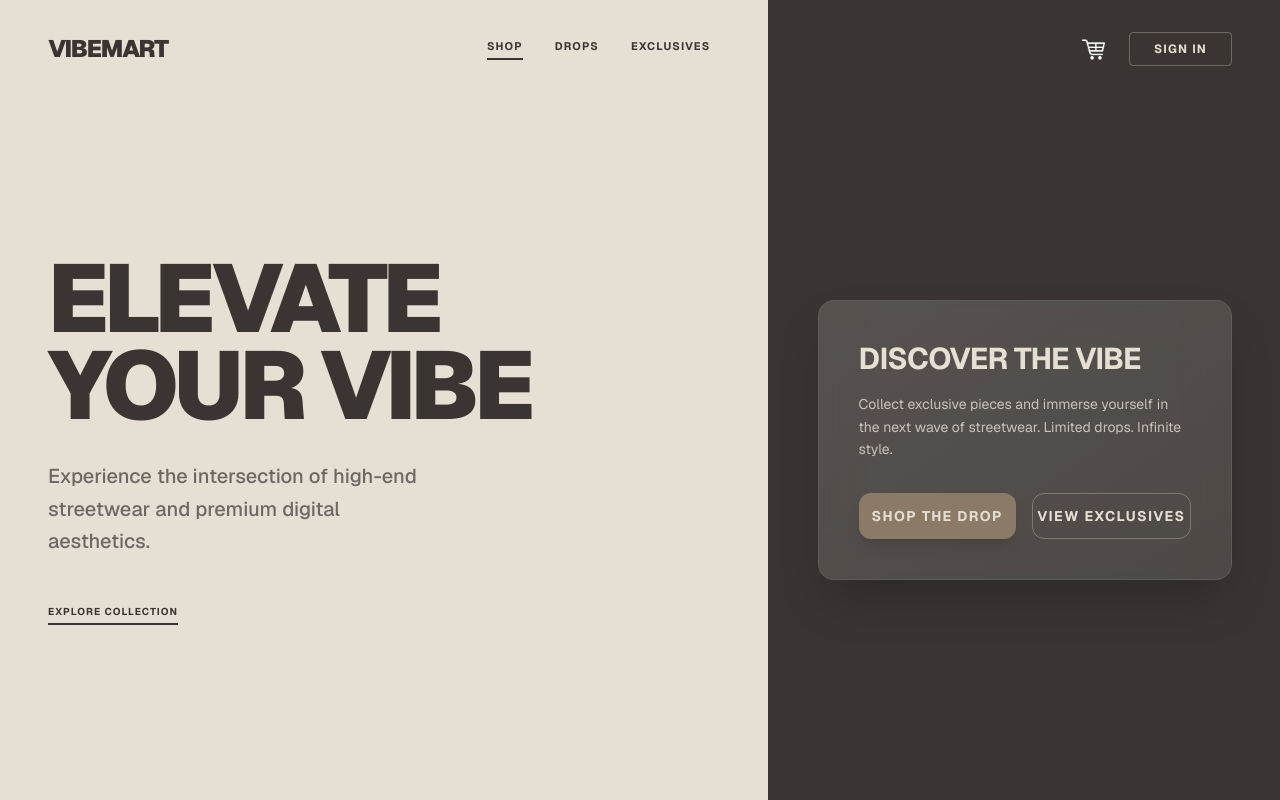
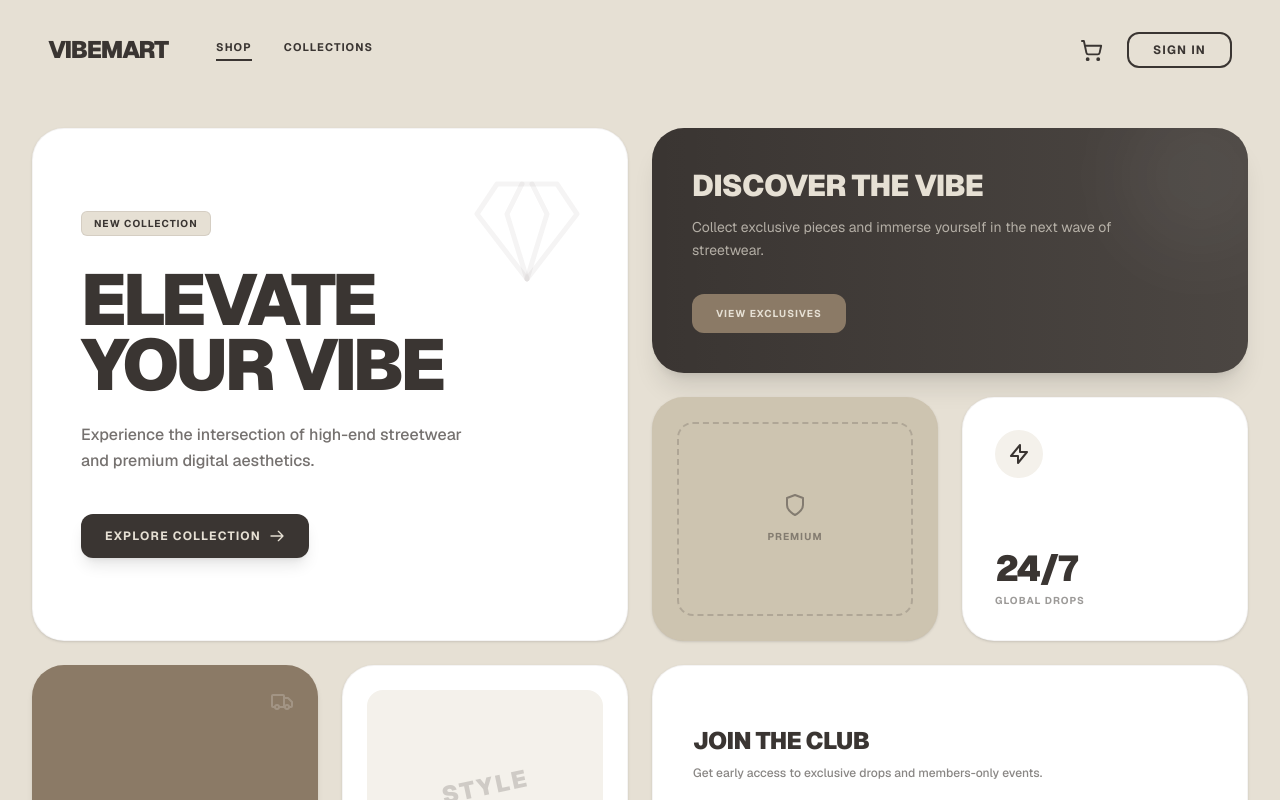
Before and after one commit to MostofaSeum/DjangoPractice, a Next.js app in the folder frontend/: page / in a window 1280 px wide. Shown: the top 800 px of the page. Built offline with nearby package versions, Linux system fonts and the light colour scheme.

Commit message:
feat: implement storefront landing page with bento box hero layout

```diff
--- a/frontend/app/page.tsx
+++ b/frontend/app/page.tsx
@@ -60,77 +60,126 @@ const DiamondIcon = () => (
 export default function Home() {
   return (
     <div className="min-h-screen bg-[#e6e0d4] text-[#3a3532] font-sans selection:bg-[#3a3532] selection:text-[#e6e0d4]">
-      {/* Hero Section with Split Background*/}
-      <section className="relative w-full h-screen min-h-[600px] flex items-center">
-        {/* Background Split */}
-        <div className="absolute inset-0 flex">
-          <div className="w-[60%] bg-[#e6e0d4]"></div>
-          <div className="w-[40%] bg-[#3a3532]"></div>
-        </div>
-
       {/* Navbar overlaying hero */}
-        <header className="absolute top-0 w-full z-50 py-8 px-8 md:px-12 flex justify-between items-center">
-          {/* Left/Middle */}
-          <div className="w-[60%] flex items-center justify-between pr-4 md:pr-12">
-            <div className="text-xl md:text-2xl font-black tracking-tighter text-[#3a3532] uppercase">
+      <header className="absolute top-0 w-full z-50 py-8 px-8 md:px-12 flex justify-center items-center">
+        <div className="max-w-[1400px] w-full flex justify-between items-center">
+          <div className="flex items-center gap-12">
+            <Link href="/" className="text-xl md:text-2xl font-black tracking-tighter text-[#3a3532] uppercase">
               VibeMart
-            </div>
+            </Link>
             <nav className="hidden md:flex gap-8 text-[11px] font-bold text-[#3a3532] uppercase tracking-widest">
-              <a href="#" className="hover:opacity-60 transition-opacity border-b-2 border-[#3a3532] pb-1">
+              <Link href="/products" className="hover:opacity-60 transition-opacity border-b-2 border-[#3a3532] pb-1">
                 Shop
-              </a>
-              <a href="#" className="hover:opacity-60 transition-opacity pb-1">
-                Drops
-              </a>
-              <a href="#" className="hover:opacity-60 transition-opacity pb-1">
-                Exclusives
-              </a>
+              </Link>
+              <Link href="/collections" className="hover:opacity-60 transition-opacity pb-1">
+                Collections
+              </Link>
             </nav>
           </div>
-          {/* Right (over dark) */}
-          <div className="w-[40%] flex justify-end items-center gap-6 pl-4 md:pl-12">
-            <button className="text-[#e6e0d4] hover:opacity-70 transition-opacity">
-              <CartIcon />
+          <div className="flex justify-end items-center gap-6">
+            <button className="text-[#3a3532] hover:opacity-70 transition-opacity">
+              <svg xmlns="http://www.w3.org/2000/svg" width="23" height="23" viewBox="0 0 24 24" fill="none" stroke="currentColor" strokeWidth="2" strokeLinecap="round" strokeLinejoin="round"><circle cx="8" cy="21" r="1"/><circle cx="19" cy="21" r="1"/><path d="M2.05 2.05h2l2.66 12.42a2 2 0 0 0 2 1.58h9.78a2 2 0 0 0 1.95-1.57l1.65-7.43H5.12"/></svg>
             </button>
-            <button className="border border-[#e6e0d4]/30 text-[#e6e0d4] px-6 py-2 text-xs font-bold uppercase tracking-widest hover:bg-[#e6e0d4] hover:text-[#3a3532] transition-colors rounded-sm">
+            <button className="border-2 border-[#3a3532] text-[#3a3532] px-6 py-2 text-xs font-bold uppercase tracking-widest hover:bg-[#3a3532] hover:text-[#e6e0d4] transition-colors rounded-xl">
               Sign In
             </button>
           </div>
+        </div>
       </header>
 
-        {/* Content overlay */}
-        <div className="relative z-10 w-full max-w-[1400px] mx-auto px-8 md:px-12 flex flex-col md:flex-row justify-between items-center h-full pt-20">
-          {/* Left side text (Image 1 style) */}
-          <div className="w-full md:w-[50%] mb-12 md:mb-0">
-            <h1 className="text-6xl sm:text-7xl lg:text-8xl font-black text-[#3a3532] leading-[0.9] tracking-tighter mb-8 uppercase">
+      {/* Bento Box Hero Section */}
+      <section className="relative w-full min-h-screen pt-32 pb-12 px-4 md:px-8 max-w-[1400px] mx-auto flex items-center justify-center">
+        <div className="grid grid-cols-1 md:grid-cols-4 md:grid-rows-3 gap-4 md:gap-6 w-full h-full min-h-[600px]">
+
+          {/* Main Large Bento Item (Text & Main CTA) */}
+          <div className="md:col-span-2 md:row-span-2 bg-white rounded-[2rem] p-8 md:p-12 flex flex-col justify-center relative overflow-hidden group shadow-sm border border-[#3a3532]/5">
+            <div className="absolute top-10 right-10 text-[#3a3532]/5 group-hover:scale-110 group-hover:rotate-12 transition-all duration-700">
+               <svg xmlns="http://www.w3.org/2000/svg" width="120" height="120" viewBox="0 0 24 24" fill="none" stroke="currentColor" strokeWidth="1" strokeLinecap="round" strokeLinejoin="round"><path d="M6 3h12l4 6-10 13L2 9Z"/><path d="M11 3 8 9l4 13"/><path d="M12 22 16 9l-3-6"/></svg>
+            </div>
+            <span className="bg-[#e6e0d4] text-[#3a3532] text-[10px] font-bold px-3 py-1 mb-8 inline-block uppercase tracking-widest rounded-md self-start border border-[#3a3532]/10">
+              New Collection
+            </span>
+            <h1 className="text-5xl sm:text-6xl lg:text-7xl font-black text-[#3a3532] leading-[0.9] tracking-tighter mb-6 uppercase z-10">
               Elevate <br /> Your Vibe
             </h1>
-            <p className="text-lg lg:text-xl text-[#3a3532]/70 max-w-sm mb-10 font-medium leading-relaxed">
+            <p className="text-base text-[#3a3532]/70 max-w-sm mb-10 font-medium leading-relaxed z-10">
               Experience the intersection of high-end streetwear and premium digital aesthetics.
             </p>
-            <div className="inline-block text-[10px] font-bold tracking-widest uppercase border-b-2 border-[#3a3532] pb-1 cursor-pointer hover:opacity-70 transition-opacity">
-              <Link href="/collections">Explore Collection</Link>
+            <div className="flex gap-4 z-10">
+              <Link href="/collections" className="bg-[#3a3532] text-[#e6e0d4] px-6 py-3.5 rounded-xl font-bold text-xs uppercase tracking-widest hover:bg-[#524b47] transition-colors shadow-lg flex items-center gap-2">
+                Explore Collection
+                <svg className="w-4 h-4" fill="none" stroke="currentColor" viewBox="0 0 24 24"><path strokeLinecap="round" strokeLinejoin="round" strokeWidth="2" d="M14 5l7 7m0 0l-7 7m7-7H3"/></svg>
+              </Link>
             </div>
           </div>
 
-          {/* Right side floating glass card*/}
-          <div className="w-full md:w-[35%] bg-white/10 backdrop-blur-xl border border-white/10 p-10 rounded-2xl shadow-2xl text-[#e6e0d4] relative overflow-hidden group">
-            <div className="absolute inset-0 bg-gradient-to-br from-white/10 to-transparent opacity-50 pointer-events-none"></div>
-            <h2 className="text-3xl font-bold mb-4 uppercase tracking-tight relative z-10">
+          {/* Top Right Bento Item (Discover the Vibe) */}
+          <div className="md:col-span-2 md:row-span-1 bg-[#3a3532] rounded-[2rem] p-8 md:p-10 text-[#e6e0d4] relative overflow-hidden flex flex-col justify-center group shadow-xl">
+             <div className="absolute inset-0 bg-gradient-to-r from-transparent to-[#e6e0d4]/10 pointer-events-none group-hover:opacity-70 transition-opacity"></div>
+             <div className="absolute -right-8 -top-8 w-40 h-40 bg-white/5 rounded-full blur-2xl group-hover:bg-white/10 transition-colors duration-700"></div>
+             <h2 className="text-3xl font-black mb-3 uppercase tracking-tight relative z-10">
               Discover the Vibe
              </h2>
-            <p className="text-sm text-[#e6e0d4]/80 mb-8 leading-relaxed relative z-10">
-              Collect exclusive pieces and immerse yourself in the next wave of streetwear. Limited drops. Infinite style.
+             <p className="text-sm text-[#e6e0d4]/70 mb-8 leading-relaxed relative z-10 max-w-md">
+              Collect exclusive pieces and immerse yourself in the next wave of streetwear.
              </p>
              <div className="flex gap-4 relative z-10">
-              <button className="flex-1 bg-[#8b7a66] text-[#e6e0d4] py-3 rounded-xl font-bold text-sm uppercase tracking-widest hover:bg-[#a39079] transition-colors shadow-lg">
-                Shop the Drop
-              </button>
-              <button className="flex-1 bg-transparent border border-[#e6e0d4]/30 text-[#e6e0d4] py-3 rounded-xl font-bold text-sm uppercase tracking-widest hover:bg-[#e6e0d4]/10 transition-colors">
+               <Link href="/products" className="bg-[#8b7a66] text-[#e6e0d4] px-6 py-3 rounded-xl font-bold text-[10px] uppercase tracking-widest hover:bg-[#a39079] transition-colors inline-flex justify-center items-center">
                  View Exclusives
+               </Link>
+             </div>
+          </div>
+
+          {/* Middle Right Item 1 (Graphic) */}
+          <div className="md:col-span-1 md:row-span-1 bg-[#d5ccb7] rounded-[2rem] p-6 relative overflow-hidden group shadow-sm flex items-center justify-center border border-[#3a3532]/5">
+            <div className="absolute inset-0 bg-[#3a3532]/5 group-hover:bg-transparent transition-colors duration-500"></div>
+            <div className="w-full h-full border-2 border-dashed border-[#3a3532]/20 rounded-2xl flex flex-col items-center justify-center text-[#3a3532]/50 group-hover:border-[#3a3532]/40 transition-colors">
+               <ShieldIcon />
+               <span className="text-[10px] font-bold uppercase tracking-widest mt-3">Premium</span>
+            </div>
+          </div>
+
+          {/* Middle Right Item 2 (Stats) */}
+          <div className="md:col-span-1 md:row-span-1 bg-white rounded-[2rem] p-6 md:p-8 relative flex flex-col justify-between shadow-sm border border-[#3a3532]/5 group">
+             <div className="w-12 h-12 rounded-full bg-[#f4f1eb] flex items-center justify-center text-[#3a3532] group-hover:scale-110 transition-transform">
+               <svg className="w-6 h-6" fill="none" stroke="currentColor" viewBox="0 0 24 24"><path strokeLinecap="round" strokeLinejoin="round" strokeWidth="2" d="M13 10V3L4 14h7v7l9-11h-7z"/></svg>
+             </div>
+             <div>
+               <div className="text-4xl font-black text-[#3a3532] tracking-tighter mb-1">24/7</div>
+               <div className="text-[10px] font-bold text-[#3a3532]/50 uppercase tracking-widest">Global Drops</div>
+             </div>
+          </div>
+
+          {/* Bottom Left (Shop the Drop) */}
+          <div className="md:col-span-1 md:row-span-1 bg-[#8b7a66] rounded-[2rem] p-6 md:p-8 text-white relative overflow-hidden group shadow-md flex items-end">
+            <div className="absolute top-6 right-6 opacity-20 transform group-hover:rotate-12 group-hover:scale-125 transition-all duration-500">
+               <TruckIcon />
+            </div>
+            <div>
+              <div className="text-xl font-black uppercase tracking-tight mb-1">Fast Delivery</div>
+              <div className="text-[10px] font-bold uppercase tracking-widest text-white/80">Worldwide Shipping</div>
+            </div>
+          </div>
+
+          {/* Bottom Middle (Placeholder) */}
+          <div className="md:col-span-1 md:row-span-1 bg-white rounded-[2rem] p-6 relative overflow-hidden shadow-sm border border-[#3a3532]/5 flex items-center justify-center group">
+             <div className="w-full h-full bg-[#f4f1eb] rounded-2xl flex items-center justify-center text-[#3a3532]/20 group-hover:bg-[#e6e0d4] transition-colors duration-500">
+                <span className="text-2xl font-black uppercase tracking-widest transform -rotate-12 group-hover:rotate-0 transition-transform duration-500">STYLE</span>
+             </div>
+          </div>
+
+          {/* Bottom Right (Newsletter/Interactive) */}
+          <div className="md:col-span-2 md:row-span-1 bg-white rounded-[2rem] p-8 md:p-10 relative flex flex-col justify-center shadow-sm border border-[#3a3532]/5">
+             <h3 className="text-2xl font-black text-[#3a3532] uppercase tracking-tight mb-2">Join the Club</h3>
+             <p className="text-xs text-[#3a3532]/60 font-medium mb-6">Get early access to exclusive drops and members-only events.</p>
+             <div className="flex gap-2">
+               <input type="email" placeholder="ENTER YOUR EMAIL" className="flex-1 bg-[#f4f1eb] border-none rounded-xl px-5 py-3.5 text-xs font-bold text-[#3a3532] placeholder:text-[#3a3532]/40 outline-none focus:ring-2 focus:ring-[#8b7a66] transition-shadow" />
+               <button className="bg-[#3a3532] text-[#e6e0d4] px-6 py-3.5 rounded-xl font-bold text-xs uppercase tracking-widest hover:bg-[#524b47] transition-colors flex items-center justify-center shadow-md hover:shadow-lg">
+                 Subscribe
                </button>
              </div>
           </div>
+
         </div>
       </section>
 
```
Lines whose indentation alone changed are shown as unchanged.
